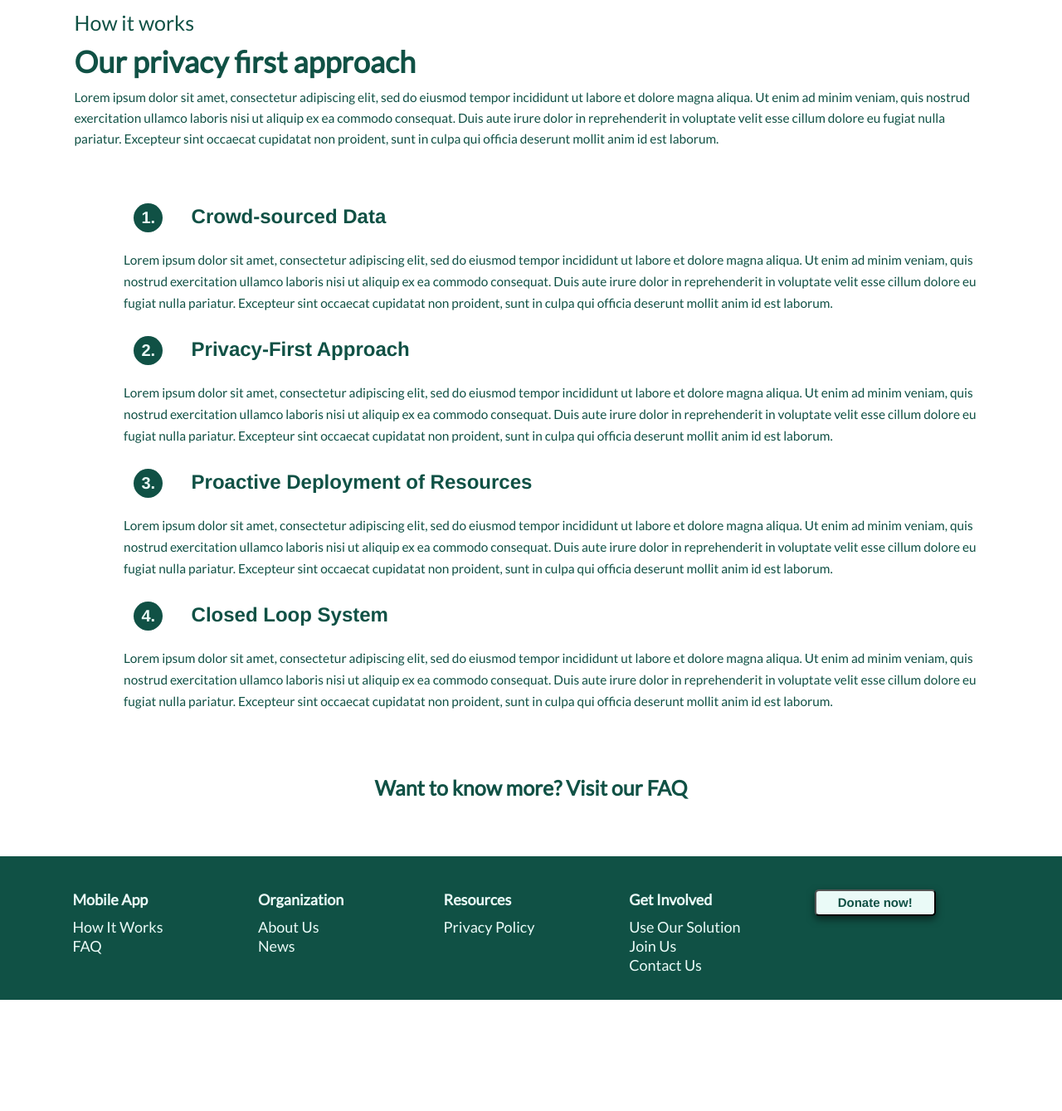
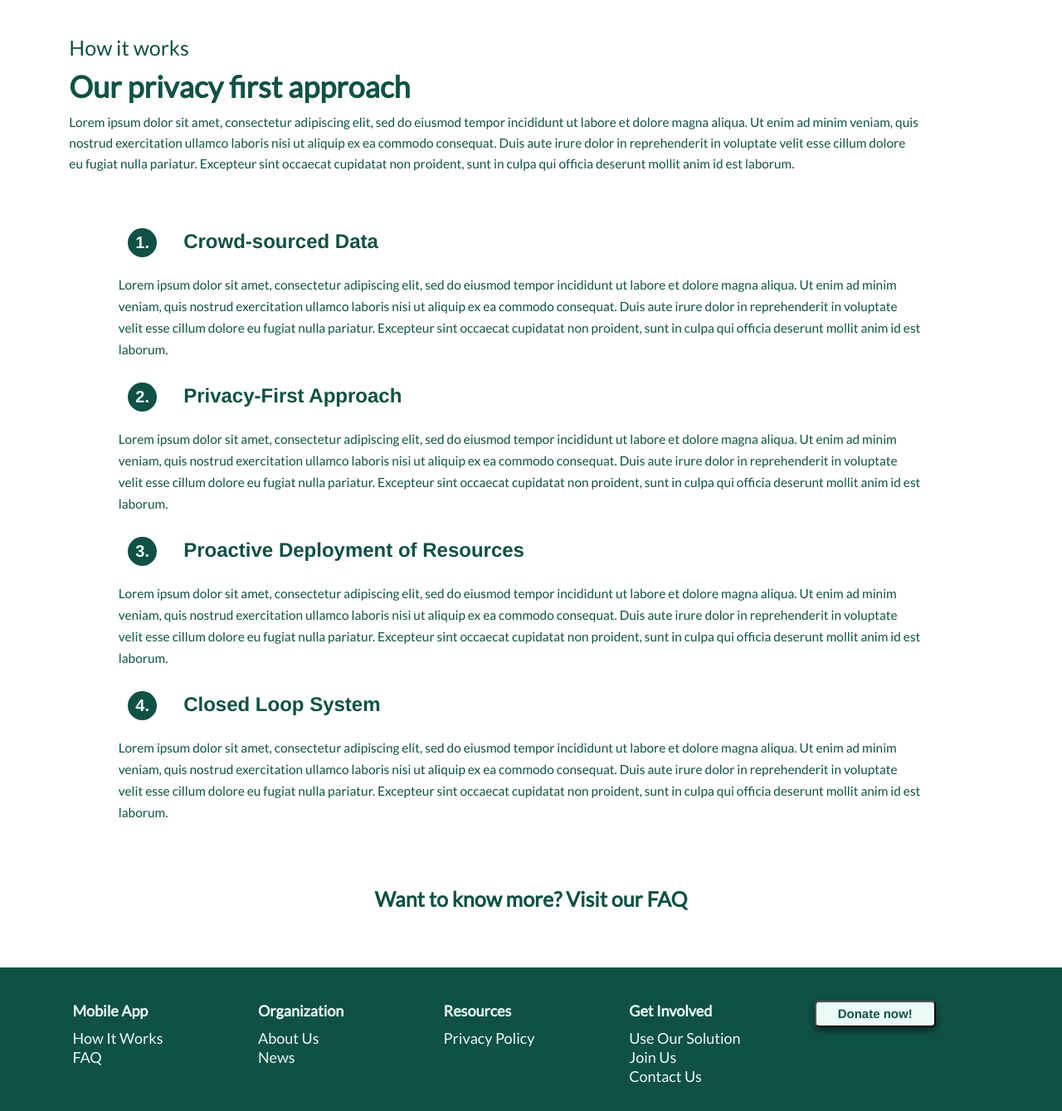
Before and after one commit to Lifespark-Technologies/website, a Django app: page /how-it-works/ in a window 1280 px wide. Shown: the part 74-1413 px from the top of the page at 83% size. Before the commit the page ends 1279 px from the top, so only its background shows below. Run offline with Django 3.2, Linux system fonts and the light colour scheme; some libraries are stand-ins or nearby versions.

Commit message:
Update how_it_works.html

```diff
--- a/Safe.t/src/templates/how_it_works.html
+++ b/Safe.t/src/templates/how_it_works.html
@@ -3,16 +3,18 @@
 
 
 {% block content %}
+<link rel="stylesheet" href="{% static 'css/buttons.css' %}">
+<link rel="stylesheet" href="{% static 'css/sections.css' %}">
 <link rel="stylesheet" href="{% static 'css/background.css' %}">
 <link rel="stylesheet" href="{% static 'css/fonts.css' %}">
 
-<section>
+<section style="margin-right: 7%; margin-top: 50px">
 	<h2>How it works</h2>
 	<h1 class="indent">Our privacy first approach</h1>
 	<p class="indent-big">Lorem ipsum dolor sit amet, consectetur adipiscing elit, sed do eiusmod tempor incididunt ut labore et dolore magna aliqua. Ut enim ad minim veniam, quis nostrud exercitation ullamco laboris nisi ut aliquip ex ea commodo consequat. Duis aute irure dolor in reprehenderit in voluptate velit esse cillum dolore eu fugiat nulla pariatur. Excepteur sint occaecat cupidatat non proident, sunt in culpa qui officia deserunt mollit anim id est laborum.</p>
 </section>
 
-<section style="margin-left: 5%; margin-top: 3%">
+<section style="margin-left: 5%; margin-top: 3%; margin-right: 7%">
 	<div class="circle" style="display: inline-block; margin-left: 8%">1.</div>
 	<h3 class="subheader" style="display: inline-block">Crowd-sourced Data</h3>
 	<p class="indented">Lorem ipsum dolor sit amet, consectetur adipiscing elit, sed do eiusmod tempor incididunt ut labore et dolore magna aliqua. Ut enim ad minim veniam, quis nostrud exercitation ullamco laboris nisi ut aliquip ex ea commodo consequat. Duis aute irure dolor in reprehenderit in voluptate velit esse cillum dolore eu fugiat nulla pariatur. Excepteur sint occaecat cupidatat non proident, sunt in culpa qui officia deserunt mollit anim id est laborum.</p>
```
